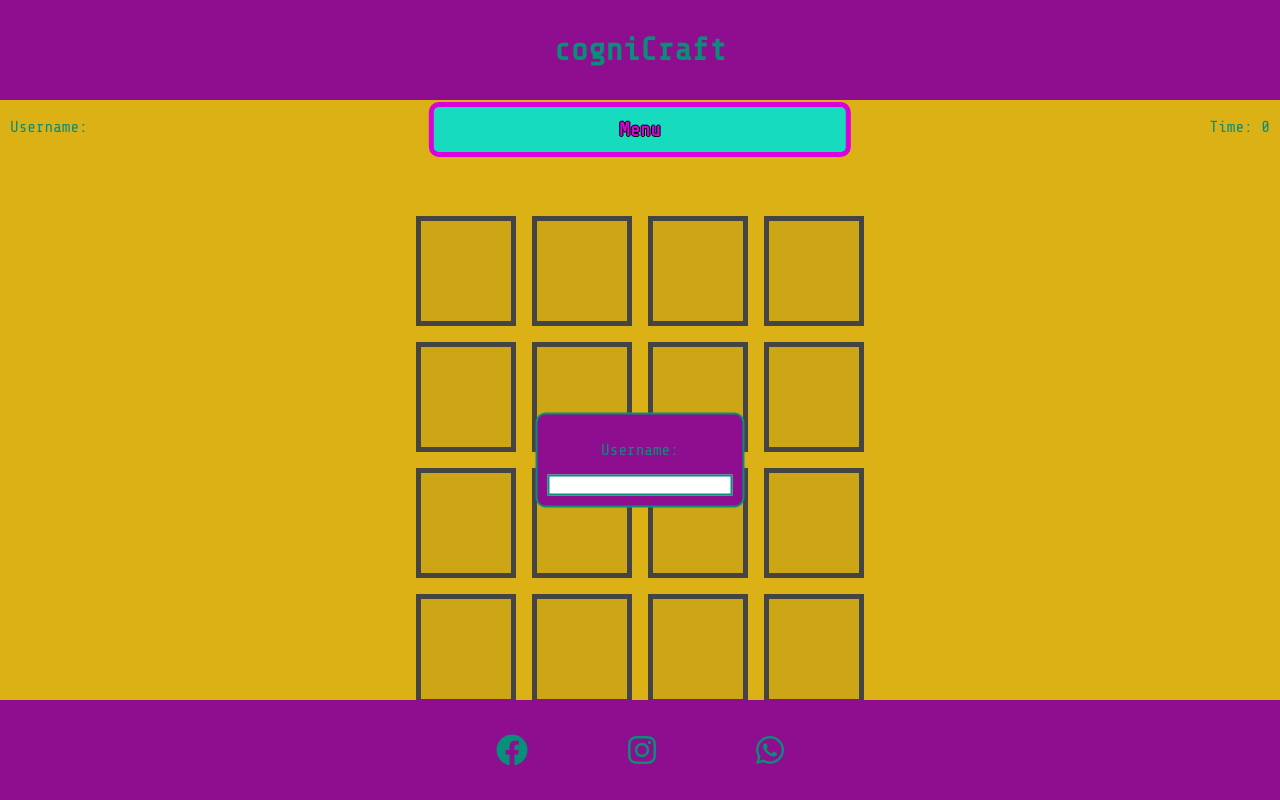
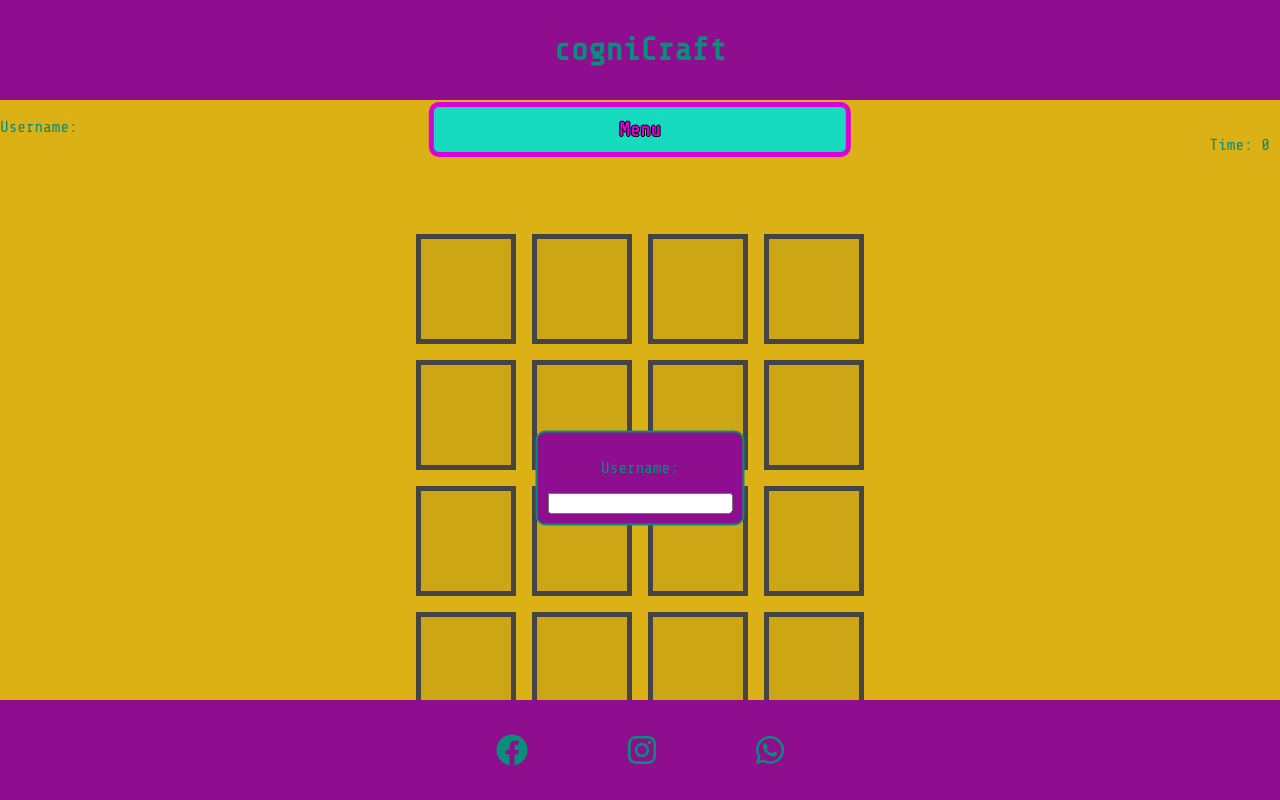
Before and after one commit to Nmyhi/cogniCraft, a plain HTML site: page index.html in a window 1280 px wide. Both pictures are taken after a click on the button "Play". Drawn offline with nearby package versions, Linux system fonts and the light colour scheme.

Commit message:
Add user input window functionality

```diff
--- a/assets/css/style.css
+++ b/assets/css/style.css
@@ -73,7 +73,7 @@ button {
     margin: 0;
 }
 
-.username {
+.usernameinput {
     position: absolute;
     display: block;
     left: 0;
@@ -96,7 +96,7 @@ button {
     transform: translate(-50%);
 }
 
-.usernamewindow {
+#usernamewindow {
     position: absolute;
     top: 50%;
     vertical-align: middle;
--- a/assets/javascript/index.js
+++ b/assets/javascript/index.js
@@ -1,4 +1,6 @@
 //wait until the page loads and add event listeners
+const userName = null;
+
 document.addEventListener("DOMContentLoaded", function() {
     let buttons = document.getElementsByTagName("button");
     for (let button of buttons) {
@@ -17,6 +19,7 @@ document.addEventListener("DOMContentLoaded", function() {
         });
     }
 });
+
 /**
  * This function is controlling the game
  */
@@ -31,10 +34,10 @@ function playGame() {
     <div class="timer">Time: 0</div>
     <button class="menu">Menu</button>
     <div class="tiles">
-    <div class="usernamewindow">
+    <div id="usernamewindow">
             <p>Username:</p>
             <label for = "Username"></label>
-            <input id =  "username" type="text">
+            <input id =  "usernameinput" name= "usename" type="text">
         </div>
         <div class="tile"></div>
         <div class="tile"></div>
@@ -68,6 +71,21 @@ function playGame() {
     menu[0].addEventListener("click", function(){
     window.location.href = 'index.html';
 });
+
+
+//this block does not work
+    let userNameWindow = document.getElementById("usernamewindow");
+    let userNameInput = document.getElementById("usernameinput");
+    userNameInput.addEventListener("keydown", function(event)  {
+        if (event.key === "Enter") {
+            const userName = userNameInput.value;
+            userNameWindow.style.display = "none";
+        console.log(userNameInput.value);
+        }
+    });
+//This block does not work
+
+
 
     let colors = ["red", "yellow", "green", "blue", "white", "black", "pink", "purple"];
     let colorsPickList = [...colors, ...colors];
```
Also changed, not shown: gamearea.html (+1 -1 lines).
